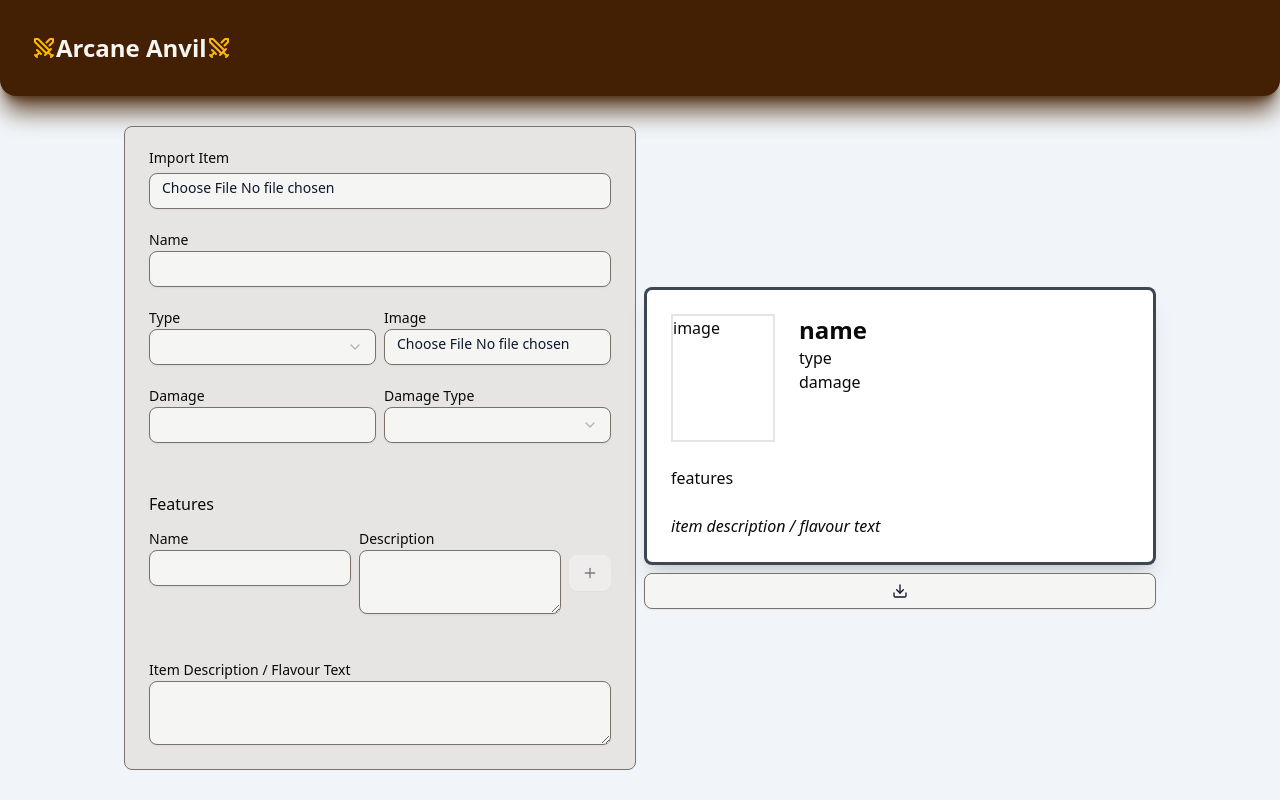
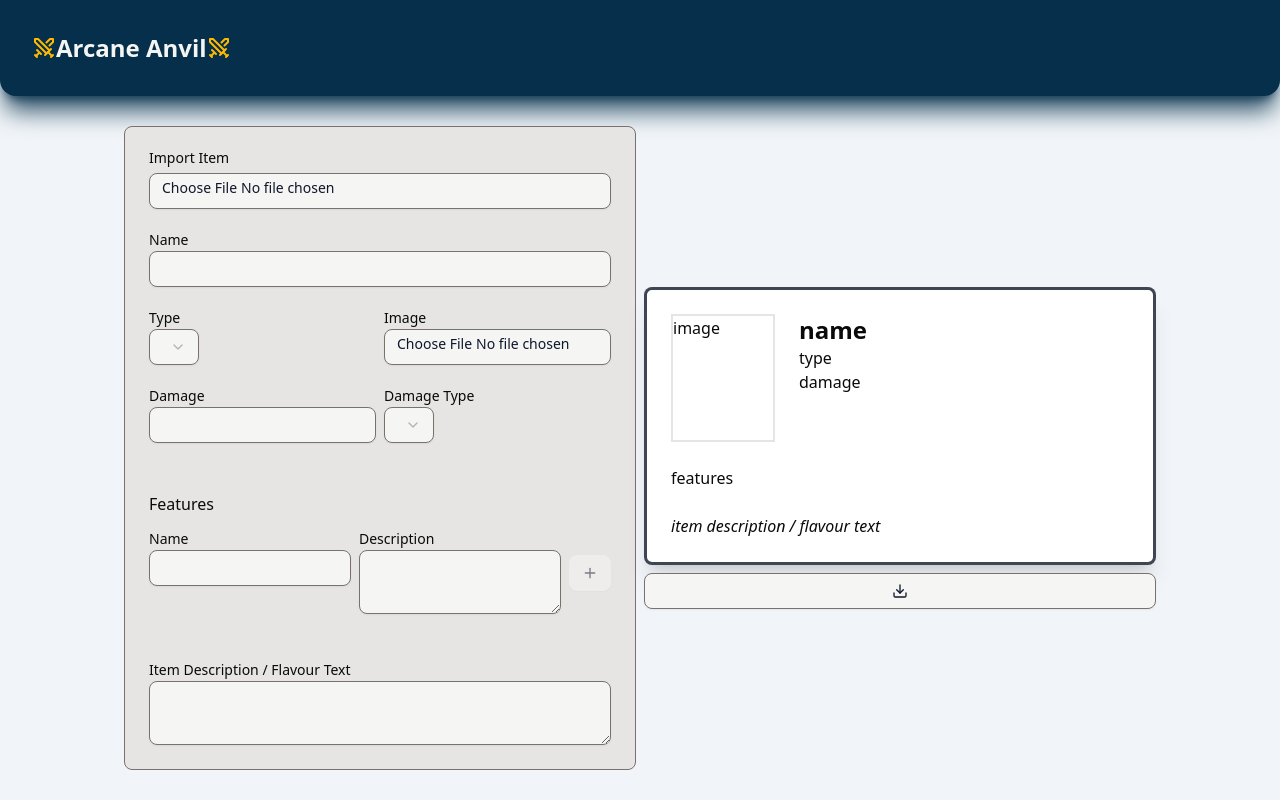
Before and after one commit to floriankleewein/arcane-anvil, a React (Vite) app in the folder frontend/: page / in a window 1280 px wide. Built offline with nearby package versions, Linux system fonts and the light colour scheme.

Commit message:
Change header color

```diff
--- a/frontend/src/index.css
+++ b/frontend/src/index.css
@@ -85,7 +85,7 @@
   /* --color-input-bg: theme(--color-stone-50);
   --color-input-text: theme(--color-slate-900);
   --color-input-border: theme(--color-emerald-700); */
-  --custom-maincolor: theme(--color-yellow-950);
+  --custom-maincolor: theme(--color-sky-950);
   --color-custom-bg: theme(--color-stone-100);
   --color-custom-text: theme(--color-slate-900);
   --color-custom-border: theme(--color-stone-500);
@@ -142,7 +142,7 @@
 }
 
 .custom-select {
-  @apply bg-[var(--color-custom-bg)] text-[var(--color-custom-text)] border-[var(--color-custom-border)] hover:cursor-pointer w-full hover:bg-[var(--color-custom-hover)];
+  @apply bg-[var(--color-custom-bg)] text-[var(--color-custom-text)] border-[var(--color-custom-border)] hover:cursor-pointer hover:bg-[var(--color-custom-hover)];
 }
 
 .custom-button {
```
